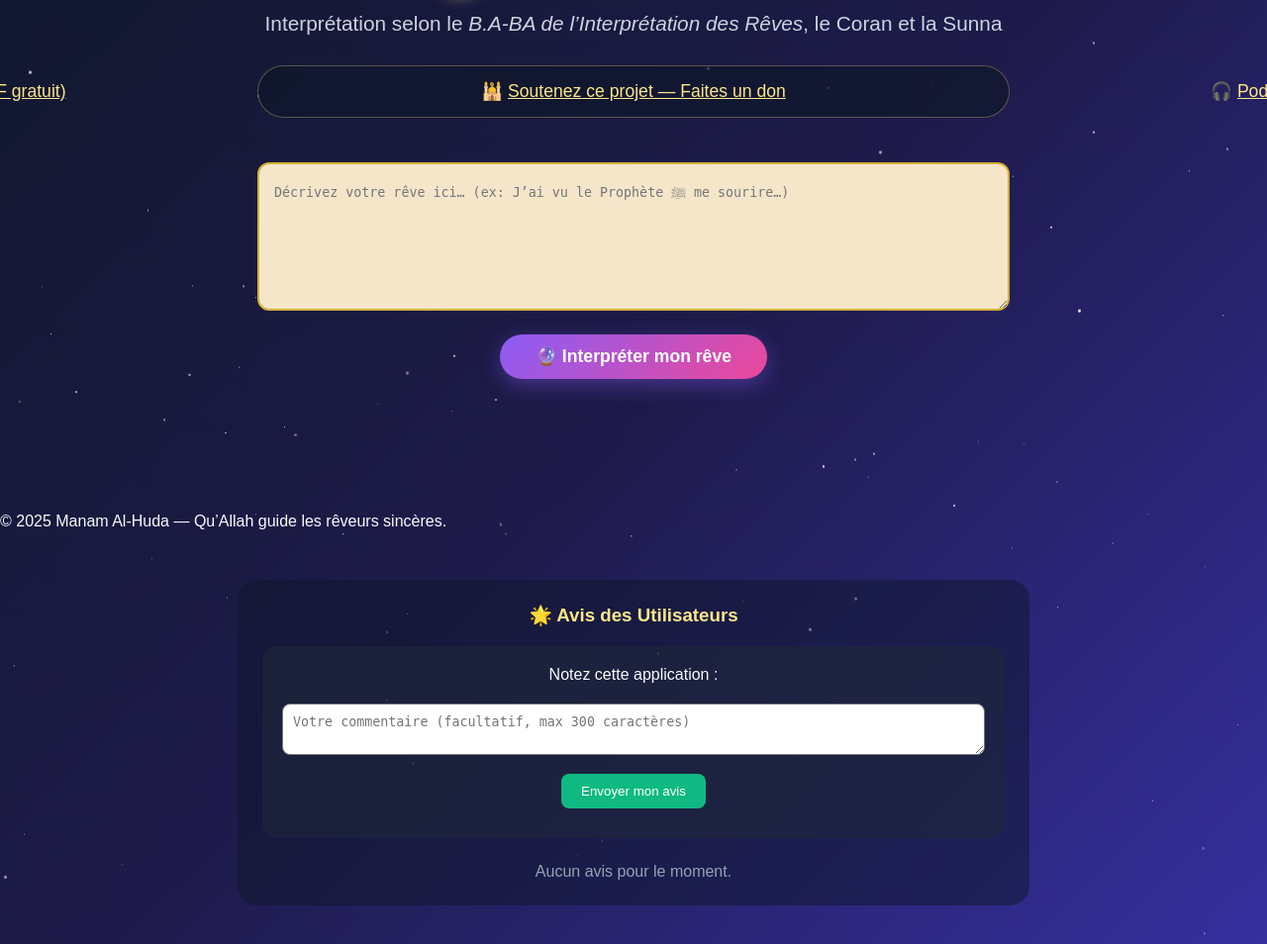
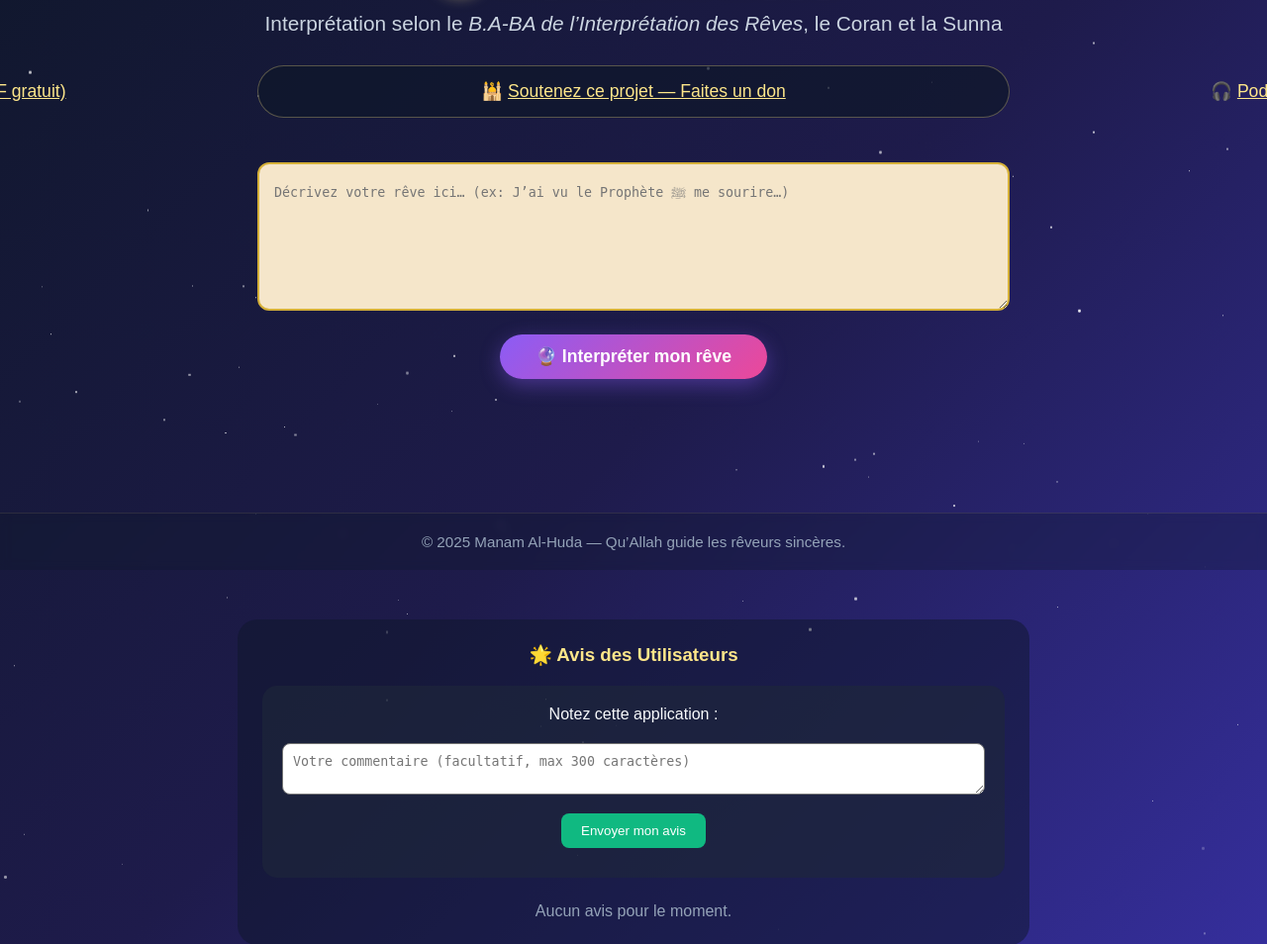
Before and after one commit to eldji225/Manam-Al-Huda, a Flask app: page / in a window 1280 px wide; the page is wider, and only the part inside the window is pictured. Shown: the part 176-1130 px from the top of that part at 99% size. Run offline with Flask 3, Linux system fonts and the light colour scheme; data that the repository does not hold is empty.

Commit message:
Update style.css

```diff
--- a/static/style.css
+++ b/static/style.css
@@ -81,4 +81,14 @@ h1 {
     0%, 33% { transform: translateX(0); }
     34%, 66% { transform: translateX(-100%); }
     67%, 100% { transform: translateX(-200%); }
+}/* Pied de page fixé en bas */
+footer {
+    text-align: center;
+    color: #94A3B8;
+    padding: 20px;
+    font-size: 0.95rem;
+    margin-top: 40px;
+    border-top: 1px solid rgba(253, 230, 138, 0.1);
+    background: rgba(15, 23, 42, 0.3);
+    backdrop-filter: blur(5px);
 }
```
